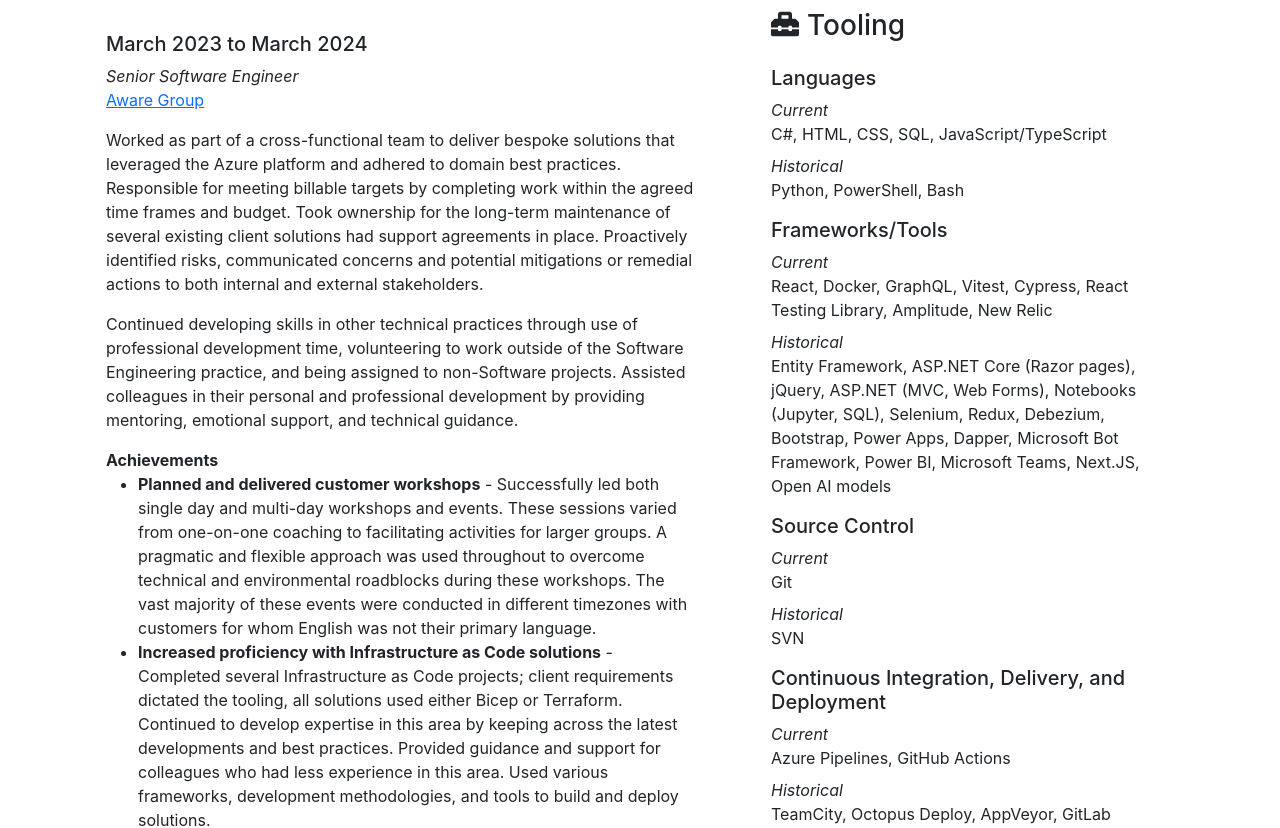
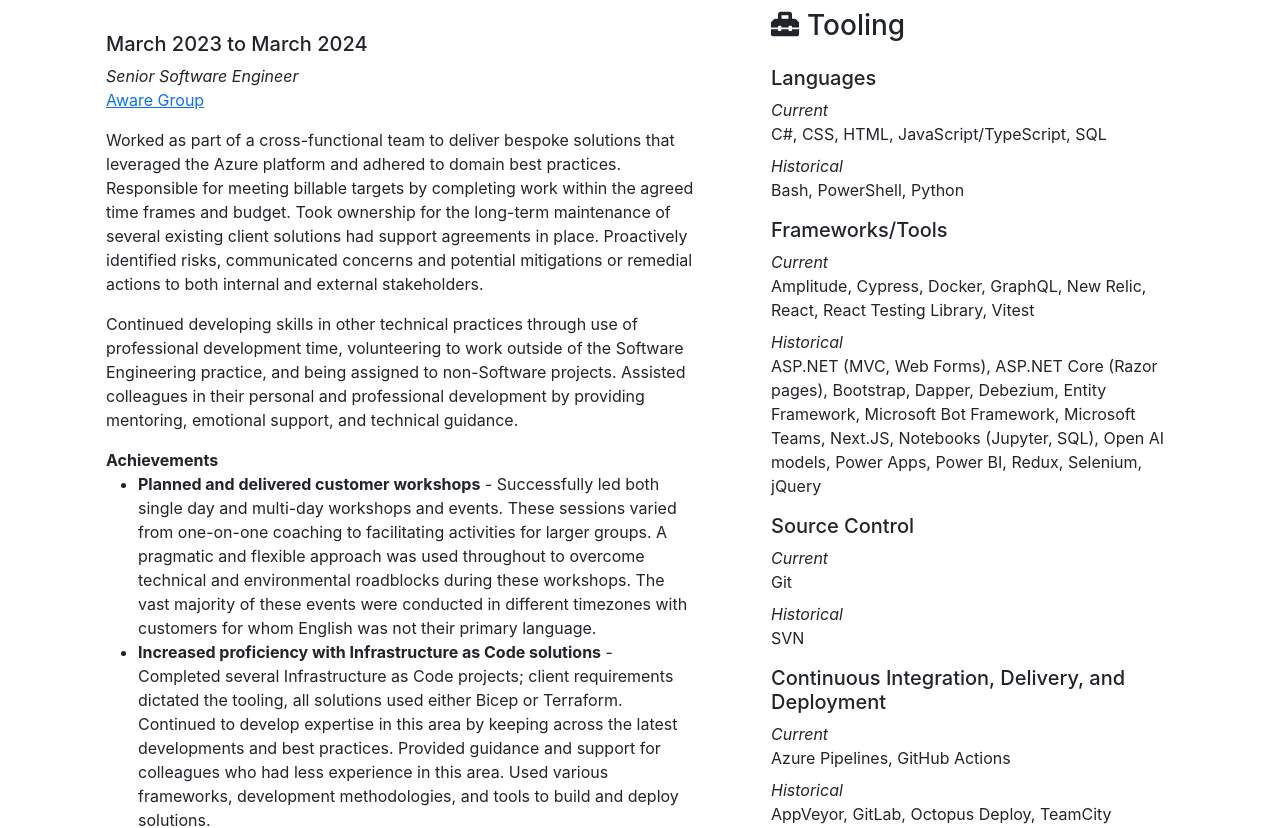
Before and after one commit to BeigeBadger/BeigeBadger.github.io, a React (Create React App) app in the folder my-cv/: page / in a window 1280 px wide. Shown: the part 2220-3048 px from the top of the page. Built offline with nearby package versions, Linux system fonts and the light colour scheme.

Commit message:
feat: sort tooling items alphabetically

```diff
--- a/my-cv/src/components/tooling.tsx
+++ b/my-cv/src/components/tooling.tsx
@@ -25,7 +25,7 @@
 										const currentElements = (
 											<div>
 												{
-													` ${tool.current.join(", ")}`
+													` ${tool.current.sort().join(", ")}`
 												}
 											</div>
 										);
@@ -35,7 +35,7 @@
 											: (
 												<div>
 													{
-														` ${tool.historical.join(", ")}`
+														` ${tool.historical.sort().join(", ")}`
 													}
 												</div>
 											);
```
